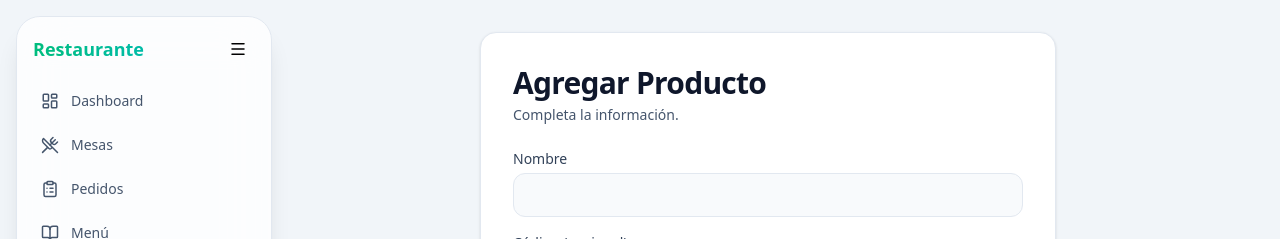
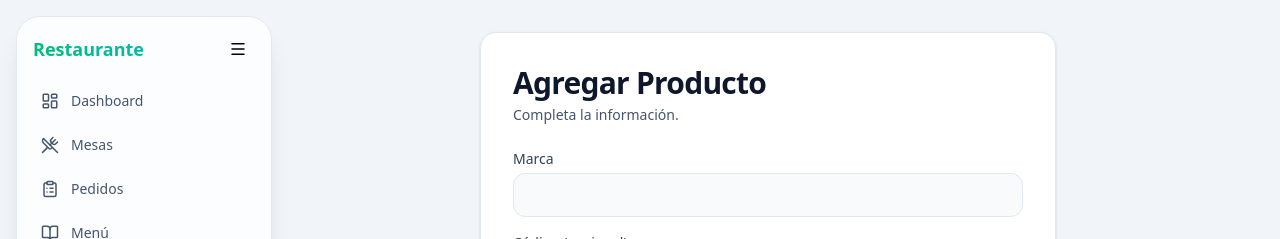
Before and after one commit to AngeL036/ideas, a React (Vite) app: page /product/add in a window 1280 px wide. Shown: the top 239 px of the page. Built offline with nearby package versions, Linux system fonts and the light colour scheme; no server answers; sample sign-in values are in the browser's storage.

Commit message:
cambiamos nombre por marca

```diff
--- a/src/pages/inventario/FormAddProduct.tsx
+++ b/src/pages/inventario/FormAddProduct.tsx
@@ -84,8 +84,8 @@ export default function FormAddProduct() {
       <form onSubmit={handleSubmit(onSubmit)} className="mt-6 space-y-4">
 
         <div>
-          <label className="block text-sm font-medium text-slate-700">Nombre</label>
-          <input type="text" {...register('marca', { required: 'El nombre es obligatorio' })}
+          <label className="block text-sm font-medium text-slate-700">Marca</label>
+          <input type="text" {...register('marca', { required: 'La marca es obligatorio' })}
             className={inputClass} />
           {errors.marca && <p className="mt-1 text-xs text-red-500">{errors.marca.message}</p>}
         </div>
```
